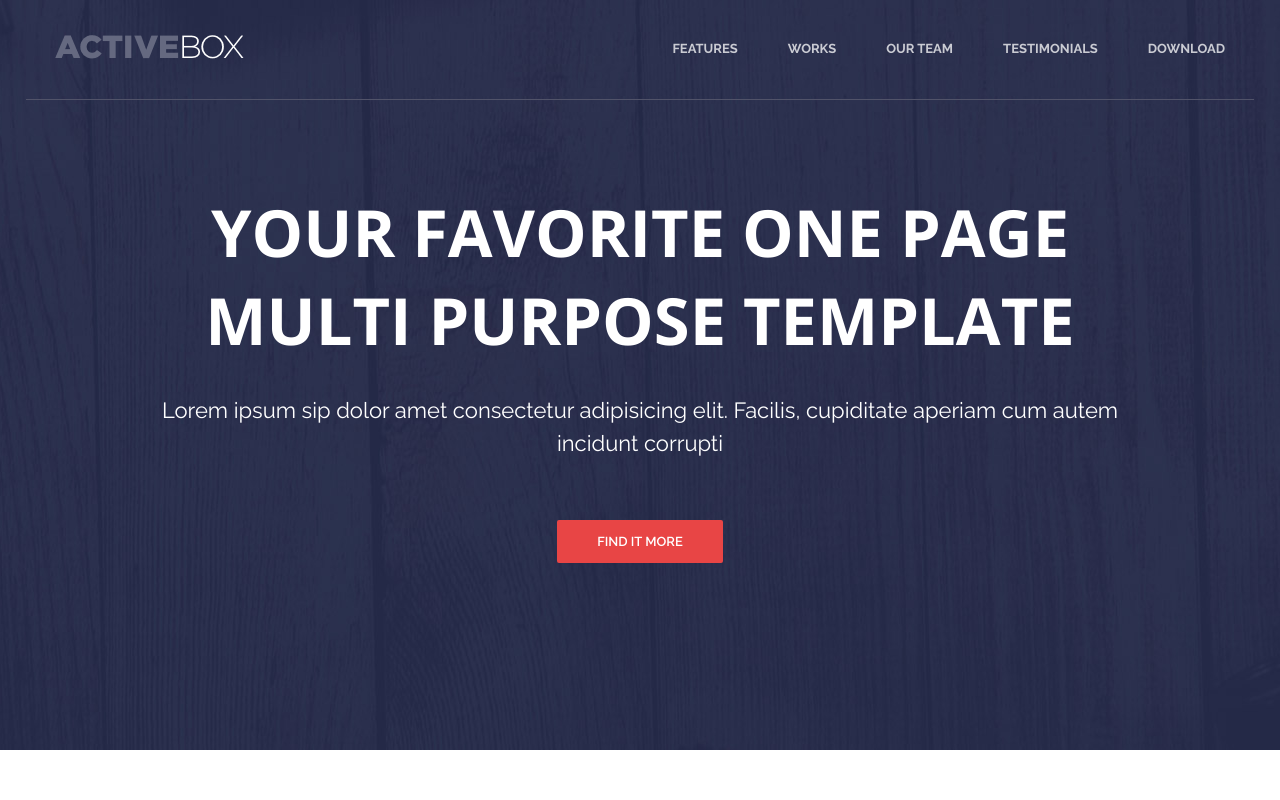
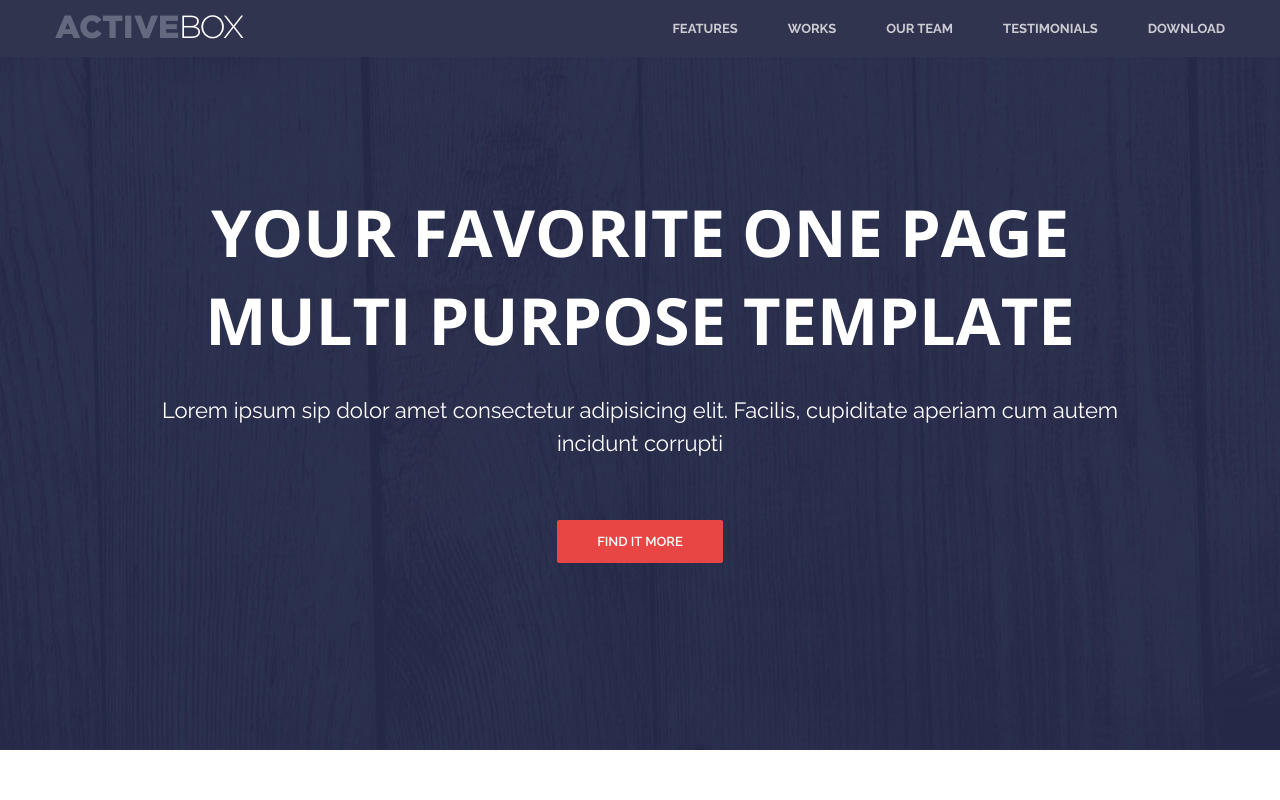
Before and after one commit to siteddv/activebox, a plain HTML site: page index.html in a window 1280 px wide. Shown: the top 800 px of the page. Drawn offline with nearby package versions, Linux system fonts and the light colour scheme.

Commit message:
working with header through JS

```diff
--- /dev/null
+++ b/app.js
@@ -0,0 +1,22 @@
+$(function () {
+
+   let header = $("#header");
+   let intro = $("#intro");
+   let introHeight = intro.innerHeight();
+   let scrollPos = $(window).scrollTop();
+
+   $(window).on("scroll", function () {
+
+      scrollPos = $(this).scrollTop();
+
+      if (scrollPos > introHeight / 10) {
+         header.addClass("fixed");
+      } else {
+         header.removeClass("fixed");
+      }
+
+   });
+
+   header.addClass("fixed");
+
+});
--- a/index.html
+++ b/index.html
@@ -11,6 +11,8 @@
       rel="stylesheet">
    <link rel="stylesheet" href="style.css">
    <title>ActiveBox</title>
+
+   <script src="https://cdnjs.cloudflare.com/ajax/libs/jquery/3.6.0/jquery.min.js"></script>
 </head>
 
 <body>
@@ -56,7 +58,7 @@
 
    </svg>
 
-   <header class="header">
+   <header class="header" id="header">
       <div class="container">
          <div class="header__inner">
             <div class="header__logo">
@@ -80,7 +82,7 @@
    </header>
 
    <!-- Intro -->
-   <div class="intro">
+   <div class="intro" id="intro">
       <div class="container">
          <div class="intro__inner">
             <h1 class="intro__title">Your Favorite One Page Multi Purpose Template</h1>
@@ -444,6 +446,9 @@
       </footer>
       <!--/.footer-->
 
+      <!-- Javascript -->
+      <script src="app.js"></script>
+
 </body>
 
 
--- a/style.css
+++ b/style.css
@@ -49,6 +49,21 @@ p {
    top: 0;
    left: 0;
    z-index: 1000;
+}
+
+.header.fixed {
+   position: fixed;
+   background-color: #31344e;
+   height: auto;
+}
+
+.header.fixed .header__inner {
+   padding: 15px 0;
+   border-bottom: 0;
+}
+
+.header.fixed .header__inner::after {
+   display: none;
 }
 
 .header__inner {
```
Lines whose indentation alone changed are shown as unchanged.
